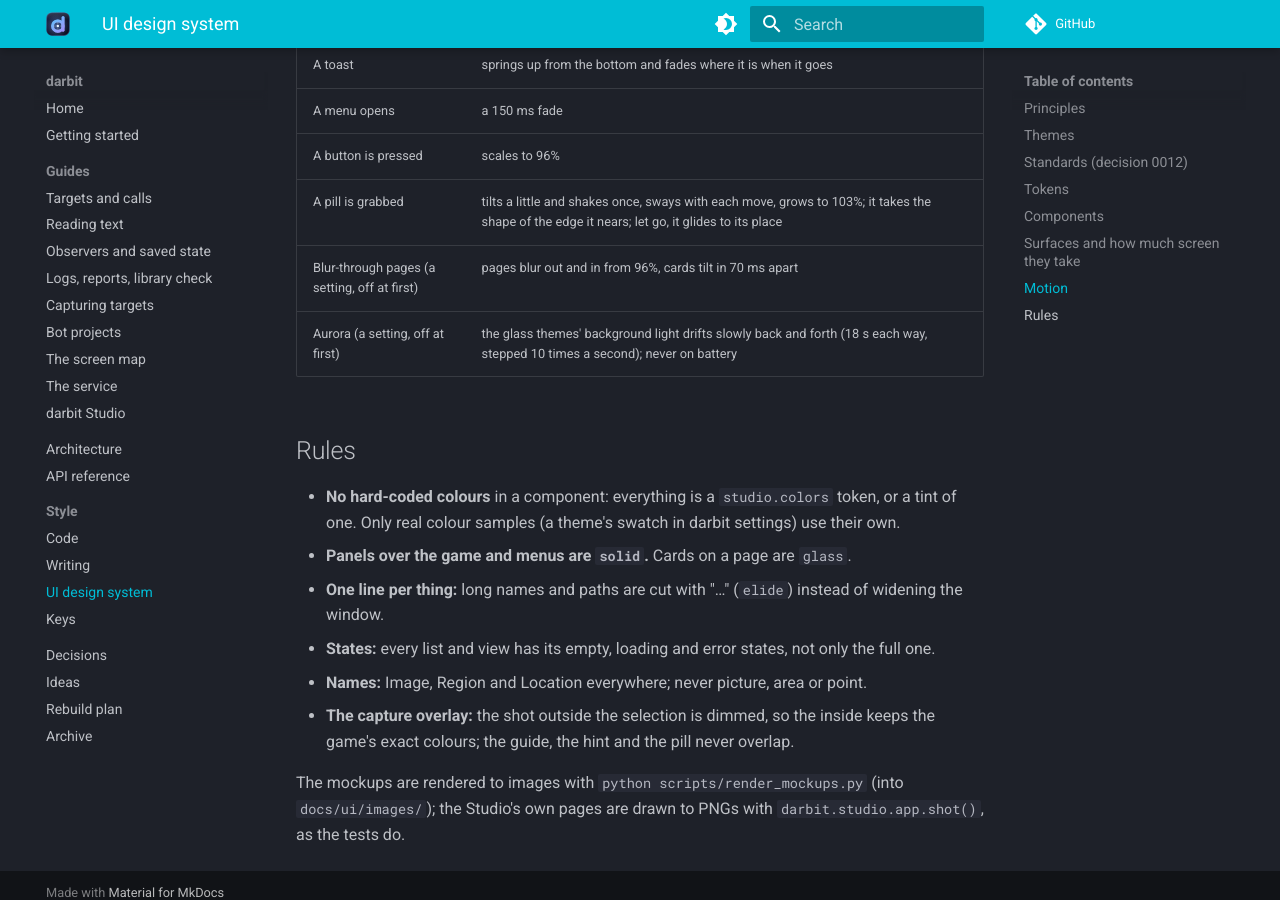
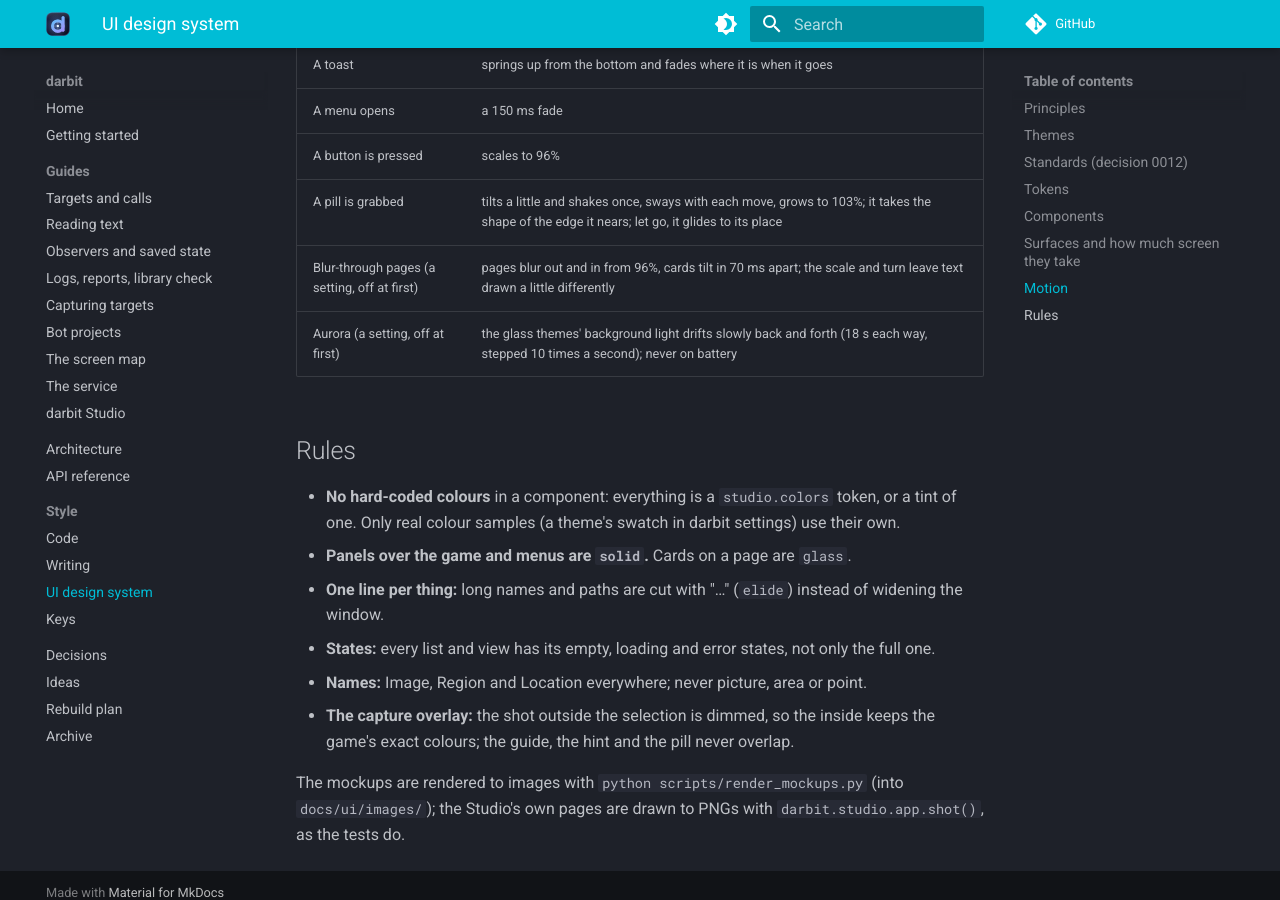
Before and after one commit to FaisalAfks/darbit, an MkDocs documentation site: the page built from docs/style/ui/design-system.md, in a window 1280 px wide and 900 px high, scrolled down 5113 px. Built offline with MkDocs 1.6.1 and Material for MkDocs 9.7.7, drawn with Linux system fonts in a browser that asks for light colours; comment, search, counter and statistics services are not loaded.

```diff
--- a/docs/style/ui/design-system.md
+++ b/docs/style/ui/design-system.md
@@ -125,7 +125,7 @@
 | A menu opens | a 150 ms fade |
 | A button is pressed | scales to 96% |
 | A pill is grabbed | tilts a little and shakes once, sways with each move, grows to 103%; it takes the shape of the edge it nears; let go, it glides to its place |
-| Blur-through pages (a setting, off at first) | pages blur out and in from 96%, cards tilt in 70 ms apart |
+| Blur-through pages (a setting, off at first) | pages blur out and in from 96%, cards tilt in 70 ms apart; the scale and turn leave text drawn a little differently |
 | Aurora (a setting, off at first) | the glass themes' background light drifts slowly back and forth (18 s each way, stepped 10 times a second); never on battery |
 
 ## Rules
```
Also changed, not shown: 1 other file.
